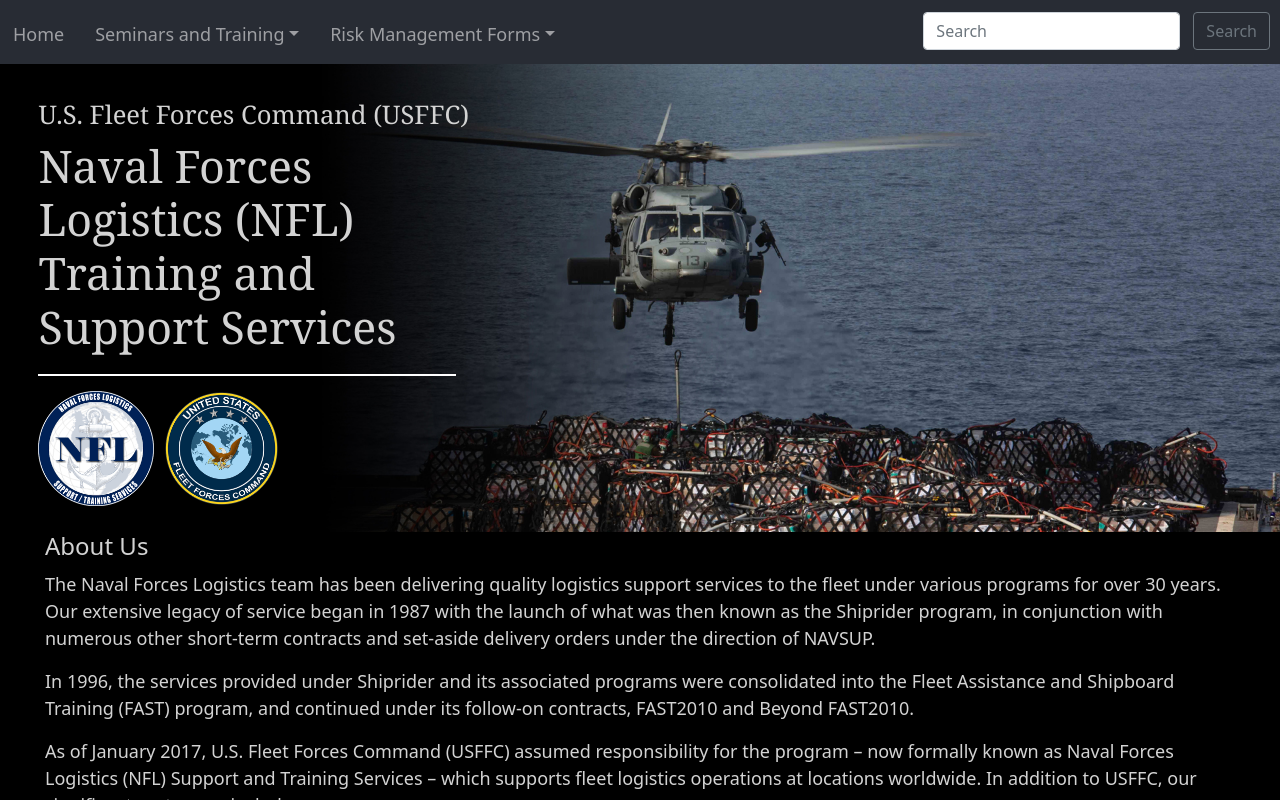
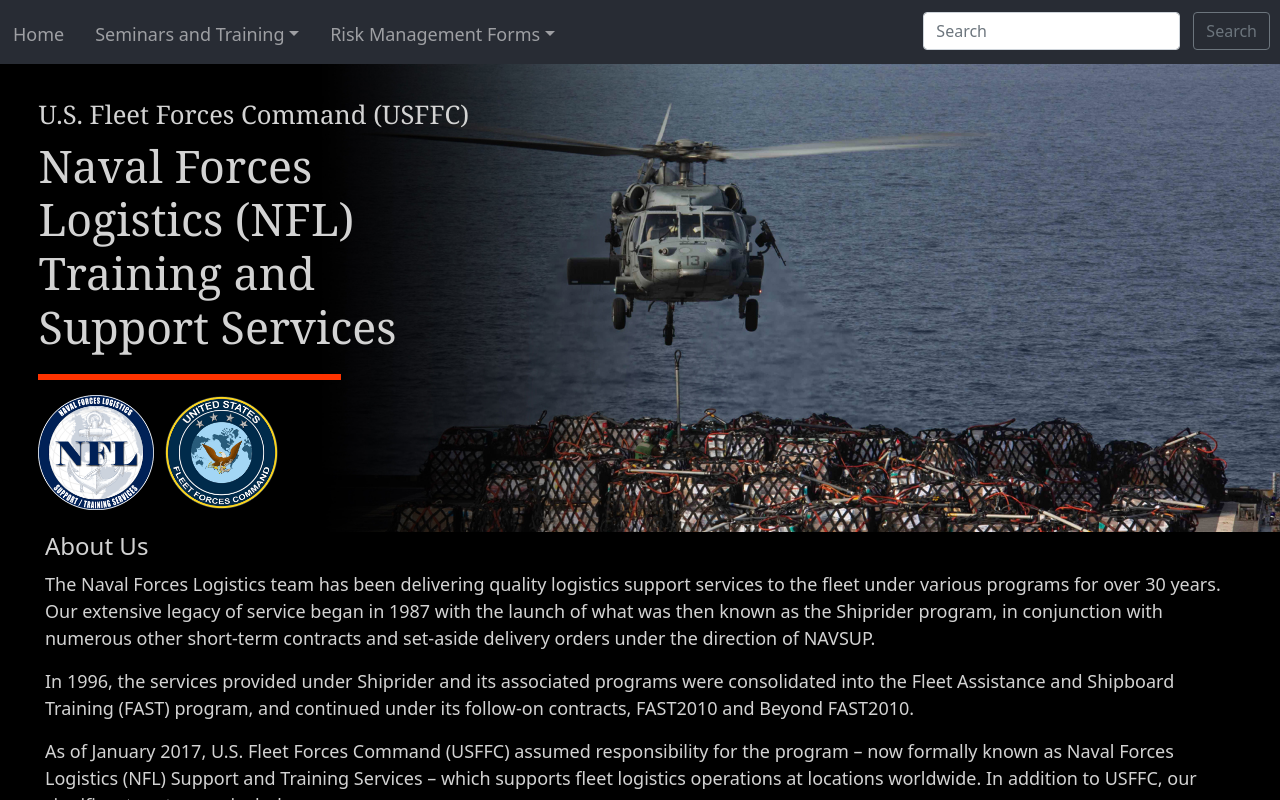
Before and after one commit to pover0236/usffcnfl-website, a React (Create React App) app: page / in a window 1280 px wide. Built offline with nearby package versions, Linux system fonts and the light colour scheme.

Commit message:
Fixed dependency issue with SASS

```diff
--- a/package.json
+++ b/package.json
@@ -6,6 +6,7 @@
     "@testing-library/jest-dom": "^5.11.4",
     "@testing-library/react": "^11.1.0",
     "@testing-library/user-event": "^12.1.10",
+    "babel-jest": "^27.4.2",
     "bootstrap": "^5.1.3",
     "jquery": "^3.6.0",
     "node-sass": "^6.0.1",
@@ -14,7 +15,8 @@
     "react-dom": "^17.0.2",
     "react-router": "^6.0.2",
     "react-router-dom": "^6.0.2",
-    "react-scripts": "^3.4.4",
+    "react-scripts": "^4.0.3",
+    "sass-loader": "^12.3.0",
     "web-vitals": "^1.0.1"
   },
   "scripts": {
--- a/src/App.js
+++ b/src/App.js
@@ -8,7 +8,7 @@
 import OpenRisks from './pages/openrisks/openrisks.component';
 import ClosedRisks from './pages/closedrisks/closedrisks.component';
 
-import './App.css';
+import './App.scss';
 
 function App() {
   return (
--- /dev/null
+++ b/src/components/banner/banner.component.jsx
@@ -0,0 +1,19 @@
+import React from "react";
+
+import nfl from '../../images/nfl.png';
+
+import './banner.styles.css';
+
+const Banner = () => (
+    <div className='banner'>
+		<div>
+			<img src={ nfl } alt='Naval Forces Logistics Insignia'/>
+		</div>
+		<div>
+			<h1>USFFC Naval Forces Logistics (NFL)</h1>
+			<h2>Support and Training Services</h2>
+		</div>
+    </div>
+);
+
+export default Banner;
--- a/src/pages/homepage/homepage.component.jsx
+++ b/src/pages/homepage/homepage.component.jsx
@@ -6,9 +6,6 @@
 import './homepage.styles.css';
 
 import vertrep from '../../images/vertrep.jpg';
-import ships from '../../images/ships.jpg';
-import unrep from '../../images/unrep.jpg';
-import classroom from '../../images/classroom.jpg';
 import nfl from '../../images/nfl.png';
 import usffc from '../../images/usffc.png';
 
@@ -20,14 +17,14 @@
             <h2>U.S. Fleet Forces Command (USFFC)</h2>
             <h1>Naval Forces Logistics (NFL) Training and Support Services</h1>
             <div style={{
-                borderTop: "2px solid #fff ",
+                borderTop: "6px solid #ff3300",
                 marginTop: 20,
                 marginLeft: 0,
-                marginRight: 30 }}></div>
+                marginRight: 145 }}></div>
             <img className='insignia' src={ nfl } alt='Naval Forces Logistics insiginia' />
             <img className='insignia' src={ usffc } alt='U.S. Fleet Forces insiginia' />
         </div>
-            <div style={{padding: '0px 45px'}}>
+        <div style={{padding: '0px 45px'}}>
 			<h4>About Us</h4>
 			<p>The Naval Forces Logistics team has been delivering quality logistics support services to
 			the fleet under various programs for over 30 years. Our extensive legacy of service began in 1987
@@ -87,8 +84,10 @@
 			</ul>
 			<p>To see a schedule of seminars for the current fiscal year, or a list of training available upon request,
 			click the “Seminars and Training” link in the navigation bar at the top of this page.</p>
-            </div>
-		</div>
+			<p style={{color: 'black'}}>p</p>
+			<p style={{color: 'black'}}>p</p>
+        </div>
+	</div>
 );
 
 export default Homepage;
--- a/src/pages/seminars/seminars.component.jsx
+++ b/src/pages/seminars/seminars.component.jsx
@@ -1,4 +1,5 @@
 import React from 'react';
+import Banner from '../../components/banner/banner.component';
 
 const Seminars = () => (
     <div>
```
Also changed, not shown: src/App.scss (renamed from src/App.css), src/components/banner/banner.styles.css (added), src/components/banner/banner.styles.scss (added), src/pages/seminars/seminars.styles.css (added), 2 other files (tests, documents, lock files or other folders).
